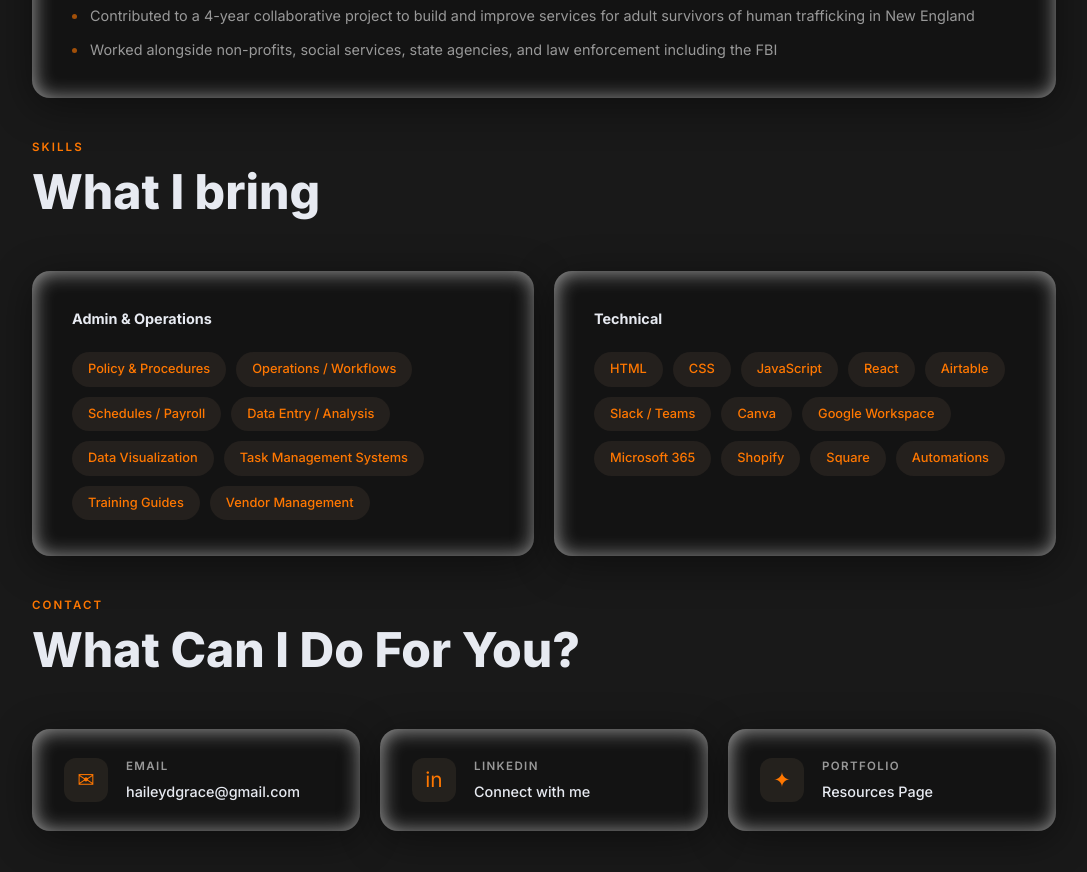
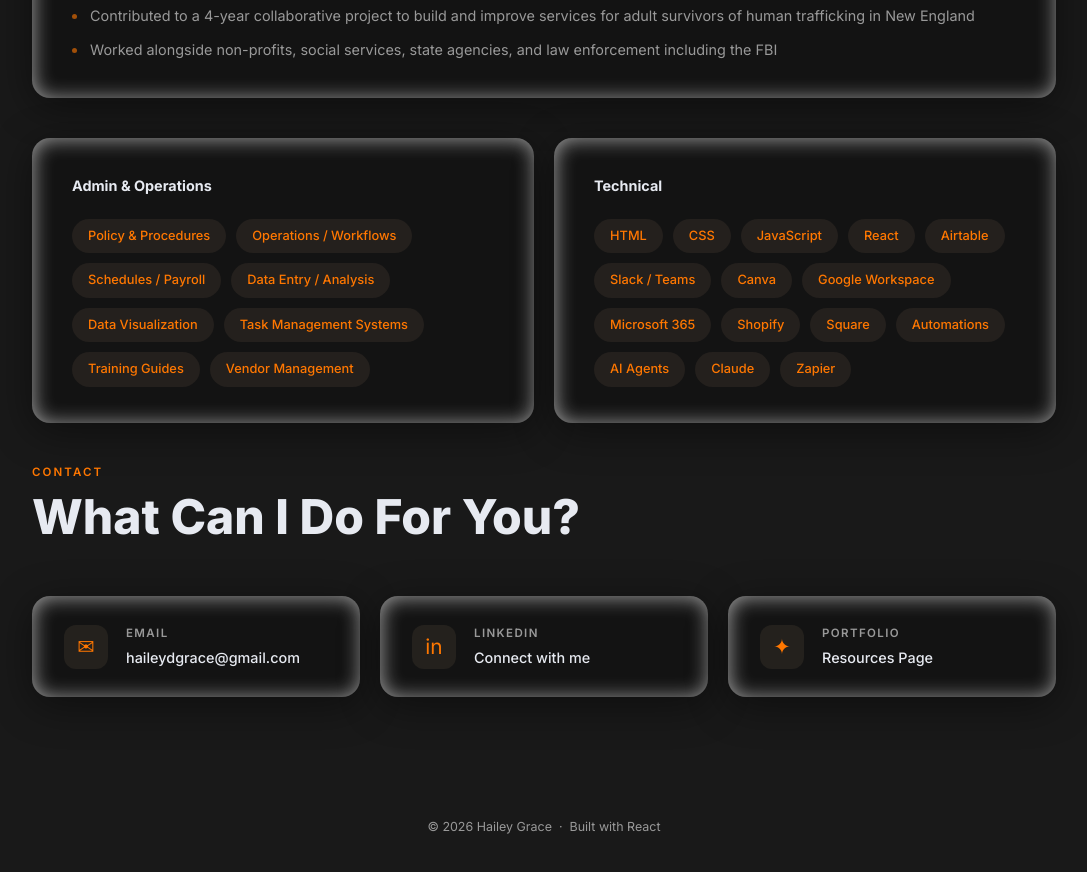
Before and after one commit to officiallyhailey/resources, a React (Vite) app: page / in a window 1280 px wide. Shown: the part 1820-2692 px from the top of the page, without its empty margins (96-1183 px from the left). Built offline with nearby package versions, Linux system fonts and the light colour scheme; no server answers.

Commit message:
Skills section change

```diff
--- a/content/resume/Skills.jsx
+++ b/content/resume/Skills.jsx
@@ -24,15 +24,14 @@
   'Shopify',
   'Square',
   'Automations',
+  'AI Agents',
+  'Claude',
+  'Zapier'
 ];
 
 export default function Skills() {
   return (
     <div className="section-wrap" id="skills">
-      <div className="reveal">
-        <p className="section-label">Skills</p>
-        <h2 className="section-title">What I bring</h2>
-      </div>
 
       <div className="skills-grid">
         <GlassCard className="skills-group reveal reveal-delay-1">
```
Also changed, not shown: content/resume/readme.md (deleted).
